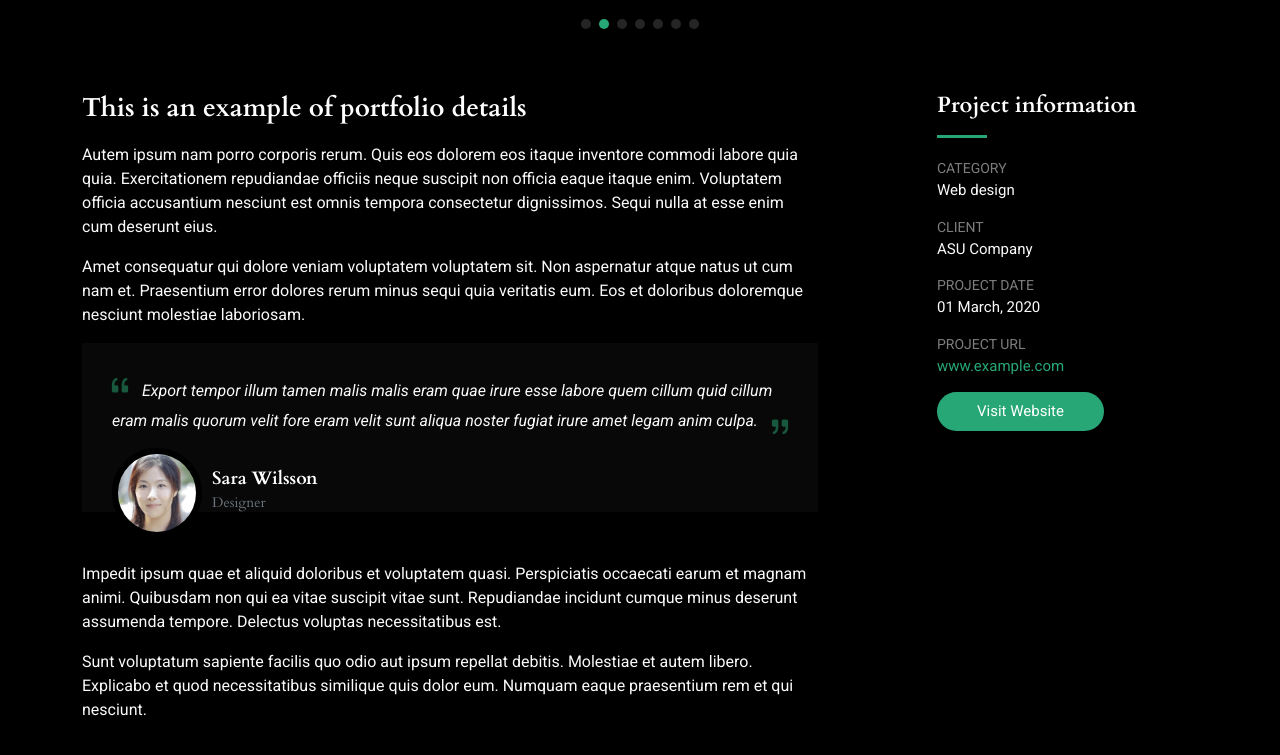
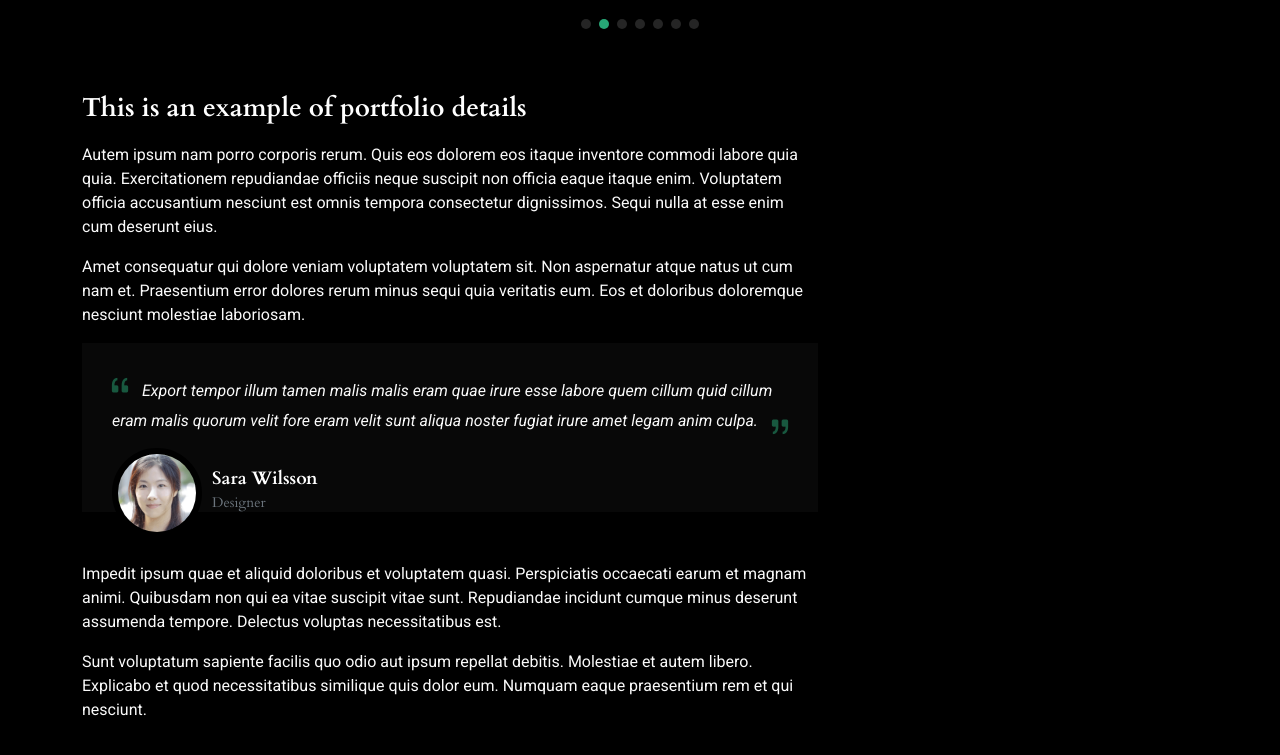
Before and after one commit to LuisEdu29/NextStation2, a plain HTML site: page gallery-single.html in a window 1280 px wide. Shown: the part 1445-2200 px from the top of the page. Drawn offline with Linux system fonts and the light colour scheme.

Commit message:
Update gallery-single.html

```diff
--- a/gallery-single.html
+++ b/gallery-single.html
@@ -62,7 +62,7 @@
 
             </ul>
           </li>
-          <li><a href="contact.html">Contact</a></li>
+          <li><a href="contact.html">Contato</a></li>
         </ul>
         <i class="mobile-nav-toggle d-xl-none bi bi-list"></i>
       </nav>
@@ -199,19 +199,6 @@
             </div>
           </div>
 
-          <div class="col-lg-3" data-aos="fade-up" data-aos-delay="100">
-            <div class="portfolio-info">
-              <h3>Project information</h3>
-              <ul>
-                <li><strong>Category</strong> Web design</li>
-                <li><strong>Client</strong> ASU Company</li>
-                <li><strong>Project date</strong> 01 March, 2020</li>
-                <li><strong>Project URL</strong> <a href="#">www.example.com</a></li>
-                <li><a href="#" class="btn-visit align-self-start">Visit Website</a></li>
-              </ul>
-            </div>
-          </div>
-
         </div>
 
       </div>
```
